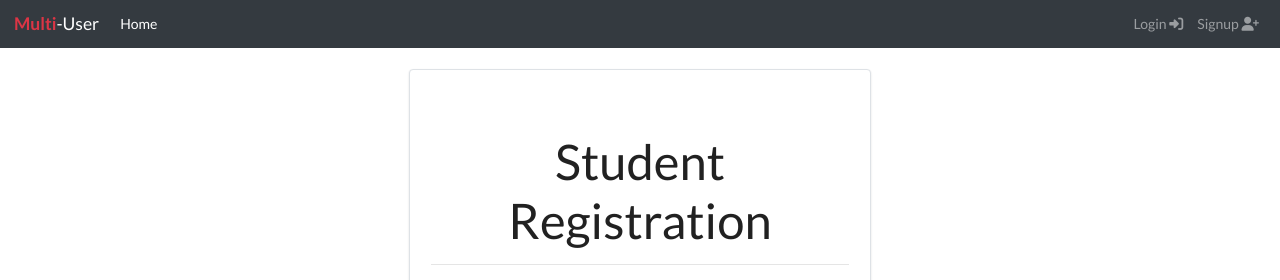
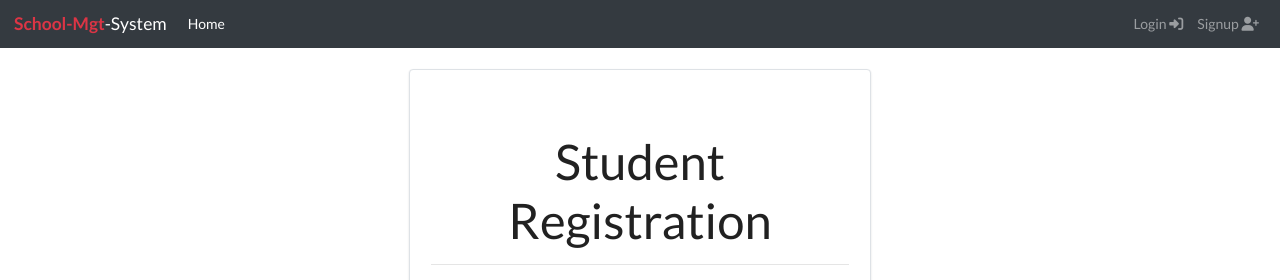
Before and after one commit to pankaj7654/SchoolManagementSystem, a Django app: page /studentSignup/ in a window 1280 px wide. Shown: the top 280 px of the page. Run offline with Django 3.2, Linux system fonts and the light colour scheme; some libraries are stand-ins or nearby versions; some web fonts are replaced.

Commit message:
fourth commit

```diff
--- a/multiuser/templates/header.html
+++ b/multiuser/templates/header.html
@@ -29,7 +29,7 @@
 
 
     <nav class="navbar navbar-expand-lg navbar-dark bg-dark">
-        <a href="/" class="navbar-brand"><span class="font-weight-bold text-danger">Multi</span>-User</a>
+        <a href="#" class="navbar-brand"><span class="font-weight-bold text-danger">School-Mgt</span>-System</a>
         <button class="navbar-toggler border baseBlock" type="button" data-toggle="collapse"
             data-target="#navbarSupportedContent" aria-controls="navbarSupportedContent" aria-expanded="false"
             aria-label="Toggle navigation">
@@ -39,7 +39,7 @@
         <div id="navbarSupportedContent" class="collapse navbar-collapse">
             <ul class="navbar-nav mr-auto">
                 <li class="nav-item active">
-                    <a href="/" class="nav-link text-white baseBlock">Home</a>
+                    <a href="#" class="nav-link text-white baseBlock">Home</a>
                 </li>
             </ul>
 
```
Also changed, not shown: db.sqlite3.
